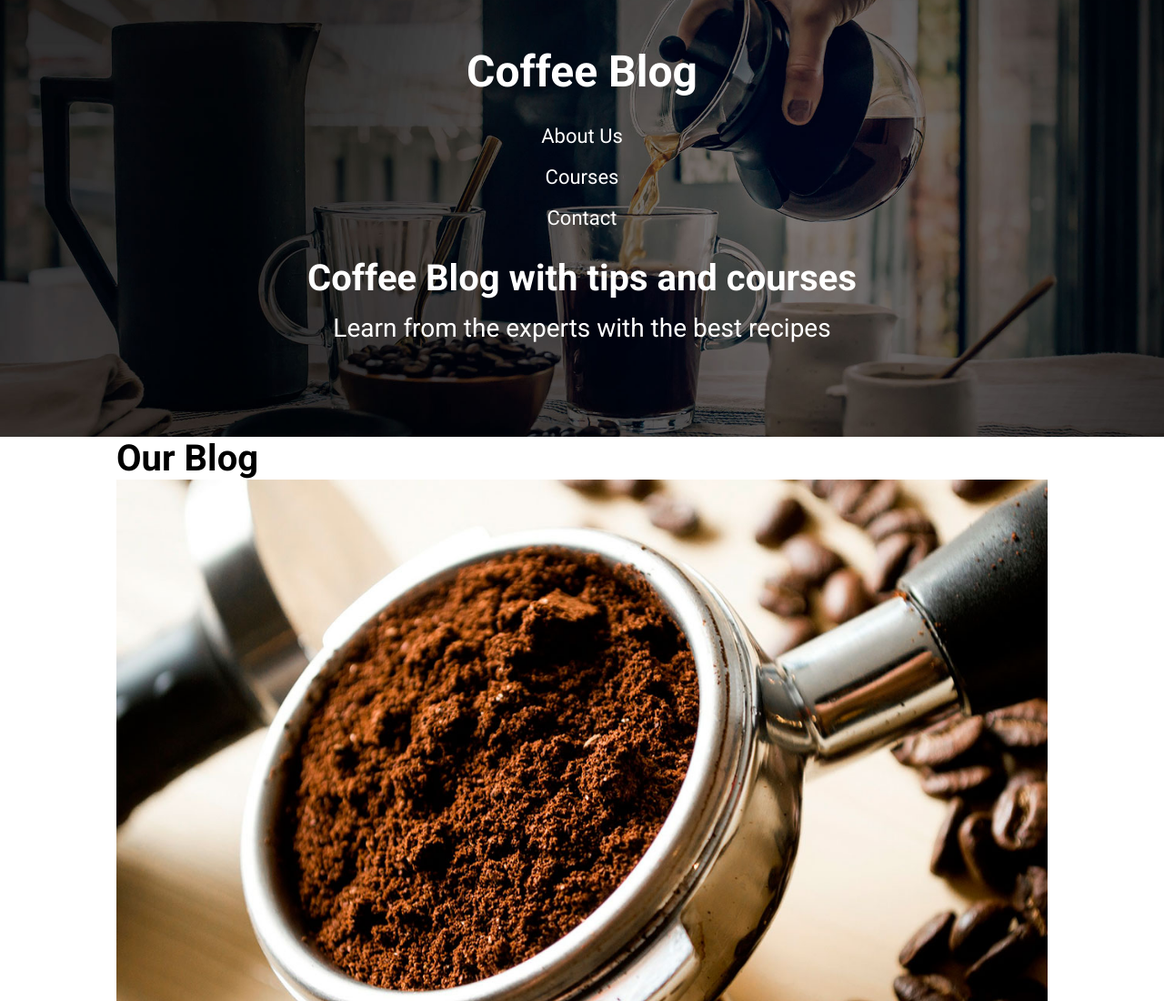
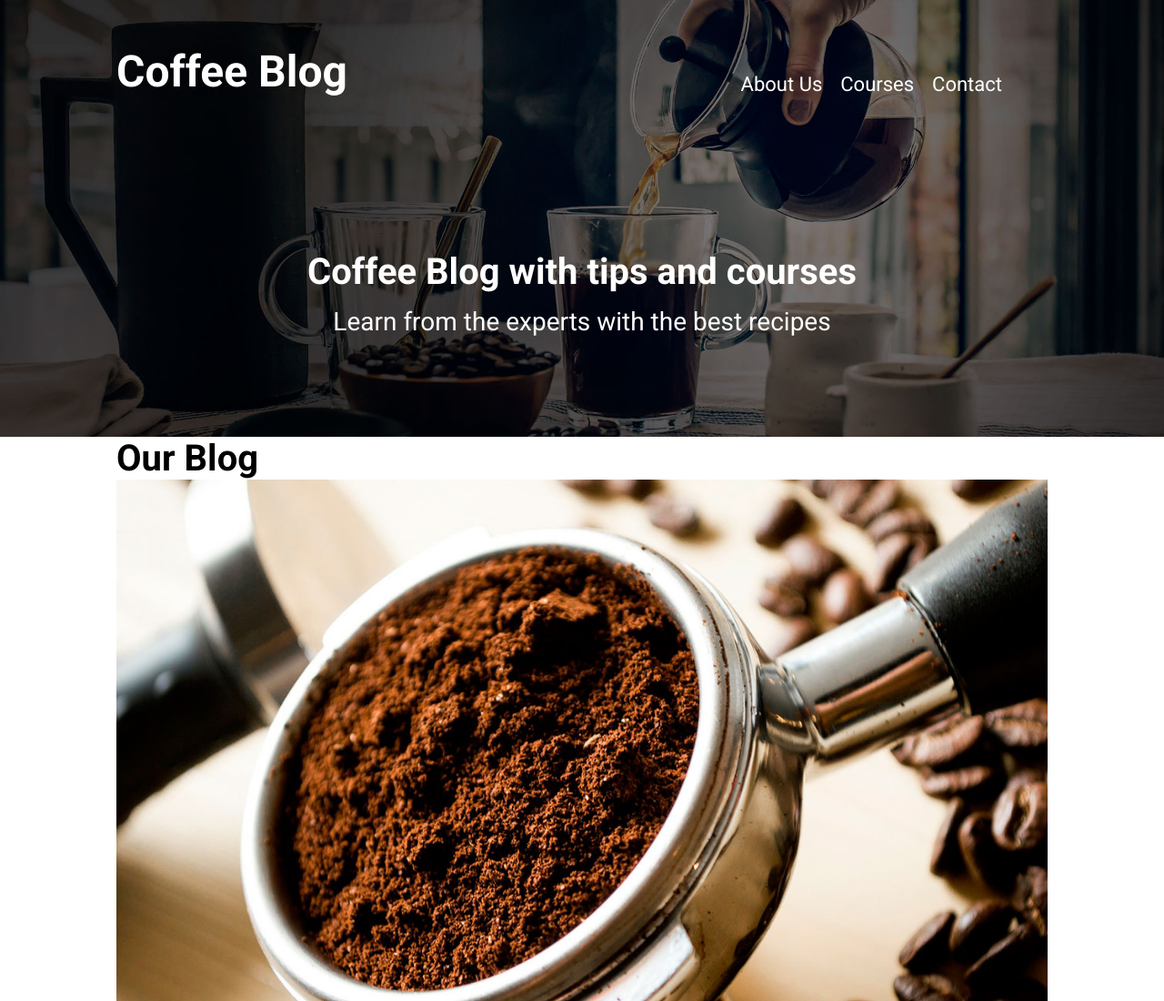
Before and after one commit to jmacach1/coffee_blog, a plain HTML site: page index.html in a window 1280 px wide. Shown: the top 1100 px of the page at 91% size. Drawn offline with Linux system fonts and the light colour scheme.

Commit message:
applied flex properties to header

```diff
--- a/css/style.css
+++ b/css/style.css
@@ -153,3 +153,26 @@ nav a {
   display: flex;
   justify-content: flex-end;
 }
+
+@media (min-width: 768px) {
+  nav.menu {
+    display: flex;
+  }
+
+  nav.menu a {
+    margin-right: 2rem;
+    margin-bottom: 0;
+  }
+
+  .bar {
+    display: flex;
+    justify-content: space-between;
+  }
+
+  .site-header {
+    display: flex;
+    flex-direction: column;
+    justify-content: space-between;
+    height: 40vh;
+  }
+}
--- a/index.html
+++ b/index.html
@@ -15,18 +15,21 @@
 <body>
   <header class="header-container">
     <div class="site-header container">
+      <div class="bar">
         <h1>
           <a href="index.html">Coffee <strong>Blog</strong></a>
         </h1>
 
-      <nav>
+        <nav class="menu">
           <a href="about.html">About Us</a>
           <a href="courses.html">Courses</a>
           <a href="contact.html">Contact</a>
         </nav>
-
+      </div>
+      <div class="text-header">
         <h2 class="center">Coffee Blog with tips and courses</h2>
         <p class="center">Learn from the experts with the best recipes</p>
+      </div>
     </div>
   </header>
 
```
Lines whose indentation alone changed are shown as unchanged.
